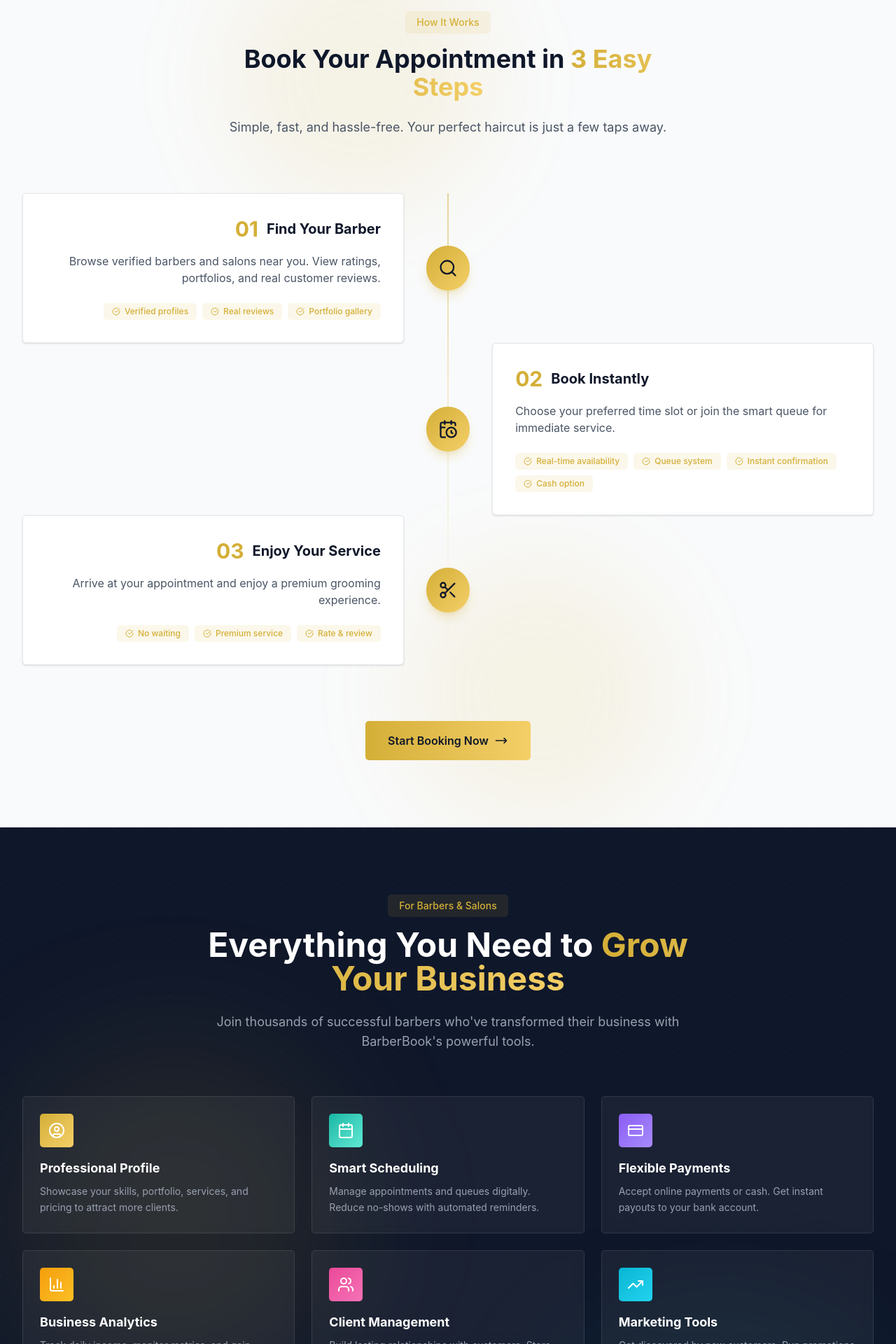
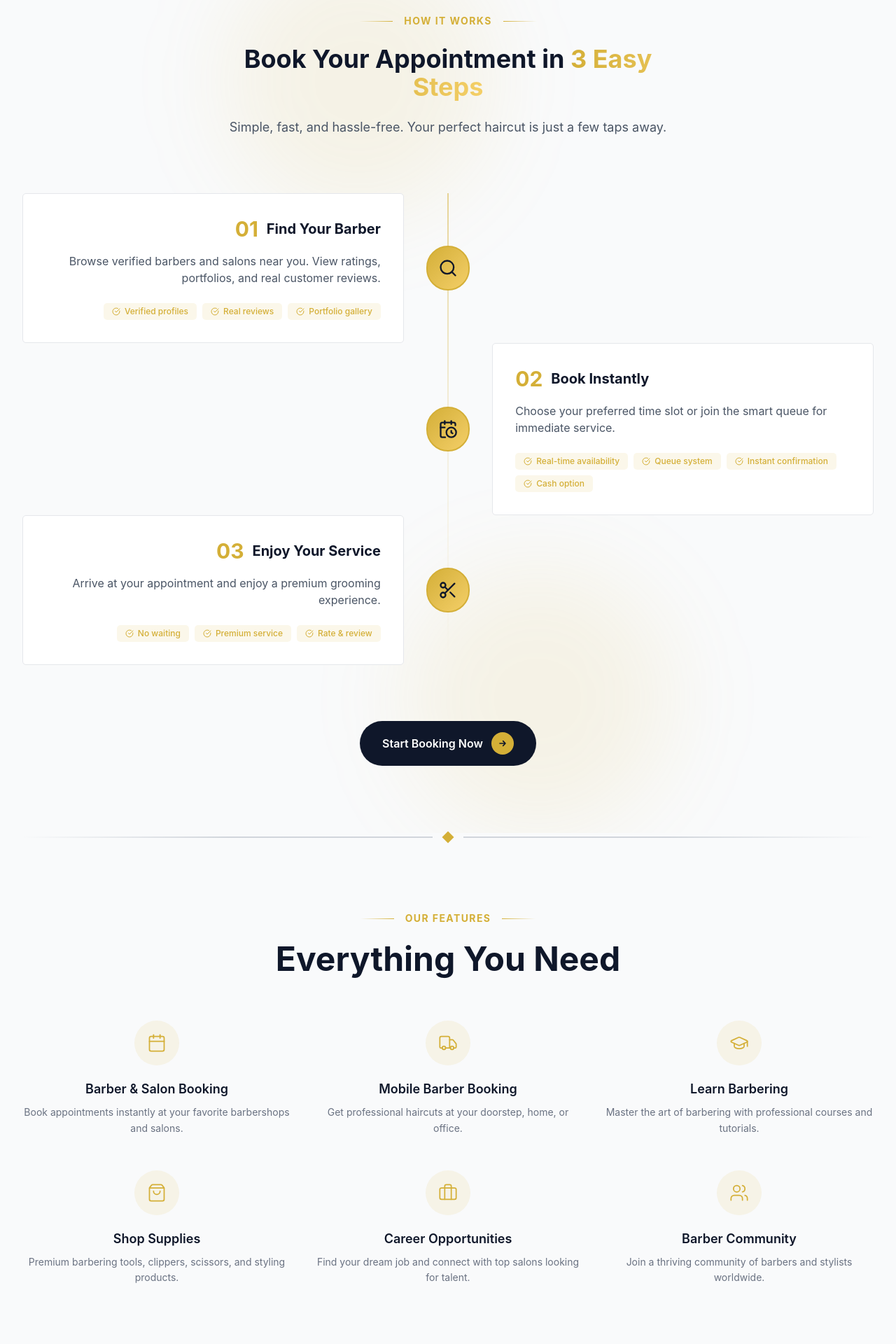
Before and after one commit to maatalaayoub/barberbook, a Next.js app: page / in a window 1280 px wide. Shown: the part 880-2800 px from the top of the page at 70% size. Built offline with nearby package versions, Linux system fonts and the light colour scheme.

Commit message:
feat: add Features component showcasing key services with animations

```diff
--- a/src/app/page.js
+++ b/src/app/page.js
@@ -1,6 +1,7 @@
 import Hero from '@/components/Hero';
 import BarberFeatures from '@/components/BarberFeatures';
 import HowItWorks from '@/components/HowItWorks';
+import Features from '@/components/Features';
 import AppShowcase from '@/components/AppShowcase';
 import Footer from '@/components/Footer';
 
@@ -9,6 +10,7 @@ export default function Home() {
     <main className="overflow-hidden">
       <Hero />
       <HowItWorks />
+      <Features />
       <BarberFeatures />
       <AppShowcase />
       <Footer />
--- a/src/components/BarberFeatures.jsx
+++ b/src/components/BarberFeatures.jsx
@@ -82,9 +82,13 @@ export default function BarberFeatures() {
           transition={{ duration: 0.6 }}
           className="mx-auto mb-16 max-w-3xl text-center"
         >
-          <span className="mb-4 inline-block rounded-[5px] bg-[#D4AF37]/10 px-4 py-1.5 text-sm font-medium text-[#D4AF37]">
-            For Barbers & Salons
-          </span>
+          <div className="mb-6 flex items-center justify-center gap-4">
+            <div className="h-px w-12 bg-gradient-to-r from-transparent to-[#D4AF37]" />
+            <span className="text-sm font-bold uppercase tracking-widest text-[#D4AF37]">
+              For Barbers & Salons
+            </span>
+            <div className="h-px w-12 bg-gradient-to-l from-transparent to-[#D4AF37]" />
+          </div>
           <h2 className="mb-6 text-3xl font-bold text-white sm:text-4xl lg:text-5xl">
             Everything You Need to{' '}
             <span className="bg-gradient-to-r from-[#D4AF37] to-[#F4CF67] bg-clip-text text-transparent">
@@ -153,7 +157,7 @@ export default function BarberFeatures() {
 
             {/* Right CTA */}
             <div className="flex flex-col gap-4">
-              <button className="group flex items-center justify-center gap-2 rounded-[5px] bg-gradient-to-r from-[#D4AF37] to-[#F4CF67] px-8 py-4 text-lg font-bold text-[#0F172A] transition-all hover:shadow-lg hover:shadow-[#D4AF37]/25">
+              <button className="group flex items-center justify-center gap-2 rounded-[5px] border-2 border-[#D4AF37] bg-gradient-to-r from-[#D4AF37] to-[#F4CF67] px-8 py-4 text-lg font-bold text-[#0F172A] transition-all hover:brightness-110">
                 Register as Barber
                 <ArrowRight className="h-5 w-5 transition-transform group-hover:translate-x-1" />
               </button>
--- /dev/null
+++ b/src/components/Features.jsx
@@ -0,0 +1,110 @@
+'use client';
+
+import { motion } from 'framer-motion';
+import {
+  Calendar,
+  Truck,
+  GraduationCap,
+  ShoppingBag,
+  Briefcase,
+  Users
+} from 'lucide-react';
+
+const features = [
+  {
+    icon: Calendar,
+    title: 'Barber & Salon Booking',
+    description: 'Book appointments instantly at your favorite barbershops and salons.',
+  },
+  {
+    icon: Truck,
+    title: 'Mobile Barber Booking',
+    description: 'Get professional haircuts at your doorstep, home, or office.',
+  },
+  {
+    icon: GraduationCap,
+    title: 'Learn Barbering',
+    description: 'Master the art of barbering with professional courses and tutorials.',
+  },
+  {
+    icon: ShoppingBag,
+    title: 'Shop Supplies',
+    description: 'Premium barbering tools, clippers, scissors, and styling products.',
+  },
+  {
+    icon: Briefcase,
+    title: 'Career Opportunities',
+    description: 'Find your dream job and connect with top salons looking for talent.',
+  },
+  {
+    icon: Users,
+    title: 'Barber Community',
+    description: 'Join a thriving community of barbers and stylists worldwide.',
+  }
+];
+
+export default function Features() {
+  return (
+    <section id="features" className="relative bg-gray-50 py-20 lg:py-28">
+      {/* Top Separator Line */}
+      <div className="absolute left-0 right-0 top-0 flex items-center justify-center">
+        <div className="flex w-full max-w-7xl items-center px-6 sm:px-8 lg:px-8">
+          <div className="h-[2px] flex-1 bg-gradient-to-r from-transparent via-gray-300 to-gray-300" />
+          <div className="mx-4 h-3 w-3 rotate-45 bg-[#D4AF37]" />
+          <div className="h-[2px] flex-1 bg-gradient-to-l from-transparent via-gray-300 to-gray-300" />
+        </div>
+      </div>
+
+      <div className="mx-auto max-w-7xl px-6 sm:px-8 lg:px-8">
+        {/* Section Header */}
+        <motion.div
+          initial={{ opacity: 0, y: 20 }}
+          whileInView={{ opacity: 1, y: 0 }}
+          viewport={{ once: true }}
+          transition={{ duration: 0.6 }}
+          className="mx-auto mb-16 max-w-2xl text-center"
+        >
+          <div className="mb-6 flex items-center justify-center gap-4">
+            <div className="h-px w-12 bg-gradient-to-r from-transparent to-[#D4AF37]" />
+            <span className="text-sm font-bold uppercase tracking-widest text-[#D4AF37]">
+              Our Features
+            </span>
+            <div className="h-px w-12 bg-gradient-to-l from-transparent to-[#D4AF37]" />
+          </div>
+          <h2 className="text-3xl font-bold text-[#0F172A] sm:text-4xl lg:text-5xl">
+            Everything You Need
+          </h2>
+        </motion.div>
+
+        {/* Features Grid */}
+        <div className="grid gap-x-8 gap-y-12 sm:grid-cols-2 lg:grid-cols-3">
+          {features.map((feature, idx) => (
+            <motion.div
+              key={idx}
+              initial={{ opacity: 0, y: 20 }}
+              whileInView={{ opacity: 1, y: 0 }}
+              viewport={{ once: true }}
+              transition={{ duration: 0.5, delay: idx * 0.1 }}
+              className="group text-center"
+            >
+              {/* Icon Circle */}
+              <div className="mx-auto mb-5 flex h-16 w-16 items-center justify-center rounded-full bg-[#D4AF37]/10 transition-all duration-300 group-hover:bg-[#D4AF37]/20 group-hover:scale-110">
+                <feature.icon className="h-7 w-7 text-[#D4AF37]" strokeWidth={1.5} />
+              </div>
+
+              {/* Title */}
+              <h3 className="mb-2 text-lg font-semibold text-[#0F172A]">
+                {feature.title}
+              </h3>
+
+              {/* Description */}
+              <p className="text-sm text-gray-500 leading-relaxed">
+                {feature.description}
+              </p>
+            </motion.div>
+          ))}
+        </div>
+      </div>
+    </section>
+  );
+}
--- a/src/components/HowItWorks.jsx
+++ b/src/components/HowItWorks.jsx
@@ -45,9 +45,13 @@ export default function HowItWorks() {
           transition={{ duration: 0.6 }}
           className="mx-auto mb-20 max-w-2xl text-center"
         >
-          <span className="mb-4 inline-block rounded-[5px] bg-[#D4AF37]/10 px-4 py-1.5 text-sm font-medium text-[#D4AF37]">
-            How It Works
-          </span>
+          <div className="mb-6 flex items-center justify-center gap-4">
+            <div className="h-px w-12 bg-gradient-to-r from-transparent to-[#D4AF37]" />
+            <span className="text-sm font-bold uppercase tracking-widest text-[#D4AF37]">
+              How It Works
+            </span>
+            <div className="h-px w-12 bg-gradient-to-l from-transparent to-[#D4AF37]" />
+          </div>
           <h2 className="mb-6 text-3xl font-bold text-[#0F172A] sm:text-4xl">
             Book Your Appointment in{' '}
             <span className="bg-gradient-to-r from-[#D4AF37] to-[#F4CF67] bg-clip-text text-transparent">
@@ -75,8 +79,8 @@ export default function HowItWorks() {
                 className={`relative flex flex-col items-center gap-8 lg:flex-row ${idx % 2 === 0 ? '' : 'lg:flex-row-reverse'}`}
               >
                 {/* Content Card */}
-                <div className={`w-full lg:w-[calc(50%-3rem)] ${idx % 2 === 0 ? 'lg:text-right' : 'lg:text-left'}`}>
-                  <div className="rounded-[5px] border border-gray-200 bg-white p-8 shadow-sm transition-all hover:border-[#D4AF37]/50 hover:shadow-md">
+                <div className={`order-2 lg:order-none w-full lg:w-[calc(50%-3rem)] ${idx % 2 === 0 ? 'lg:text-right' : 'lg:text-left'}`}>
+                  <div className="rounded-[5px] border border-gray-200 bg-white p-8 transition-all hover:border-[#D4AF37]">
                     <div className={`mb-4 flex items-center gap-3 ${idx % 2 === 0 ? 'lg:justify-end' : ''}`}>
                       <span className="text-3xl font-bold text-[#D4AF37]">{step.number}</span>
                       <h3 className="text-xl font-bold text-[#0F172A]">{step.title}</h3>
@@ -97,7 +101,7 @@ export default function HowItWorks() {
                 </div>
 
                 {/* Center Icon */}
-                <div className="relative z-10 flex h-16 w-16 items-center justify-center rounded-full bg-gradient-to-br from-[#D4AF37] to-[#F4CF67] shadow-lg shadow-[#D4AF37]/25">
+                <div className="order-1 lg:order-none relative z-10 flex h-16 w-16 items-center justify-center rounded-full border-2 border-[#D4AF37] bg-gradient-to-br from-[#D4AF37] to-[#F4CF67]">
                   <step.icon className="h-7 w-7 text-[#0F172A]" />
                 </div>
 
@@ -118,12 +122,14 @@ export default function HowItWorks() {
         >
           <a
             href="#download"
-            className="inline-flex items-center gap-2 rounded-[5px] bg-gradient-to-r from-[#D4AF37] to-[#F4CF67] px-8 py-4 text-base font-semibold text-[#0F172A] transition-all hover:shadow-lg hover:shadow-[#D4AF37]/25"
+            className="group relative inline-flex items-center gap-3 overflow-hidden rounded-full bg-[#0F172A] px-8 py-4 text-base font-semibold text-white transition-all duration-300 hover:bg-[#1E293B]"
           >
-            Start Booking Now
-            <svg className="h-5 w-5" fill="none" viewBox="0 0 24 24" stroke="currentColor">
-              <path strokeLinecap="round" strokeLinejoin="round" strokeWidth={2} d="M17 8l4 4m0 0l-4 4m4-4H3" />
-            </svg>
+            <span className="relative z-10">Start Booking Now</span>
+            <span className="relative z-10 flex h-8 w-8 items-center justify-center rounded-full bg-[#D4AF37] transition-transform duration-300 group-hover:translate-x-1">
+              <svg className="h-4 w-4 text-[#0F172A]" fill="none" viewBox="0 0 24 24" stroke="currentColor" strokeWidth={2.5}>
+                <path strokeLinecap="round" strokeLinejoin="round" d="M13 7l5 5m0 0l-5 5m5-5H6" />
+              </svg>
+            </span>
           </a>
         </motion.div>
       </div>
```
Also changed, not shown: src/components/AppShowcase.jsx (+13 -9 lines), src/components/Footer.jsx (+20 -10 lines), src/components/Hero.jsx (+20 -15 lines), public/images/logo.png (added).
